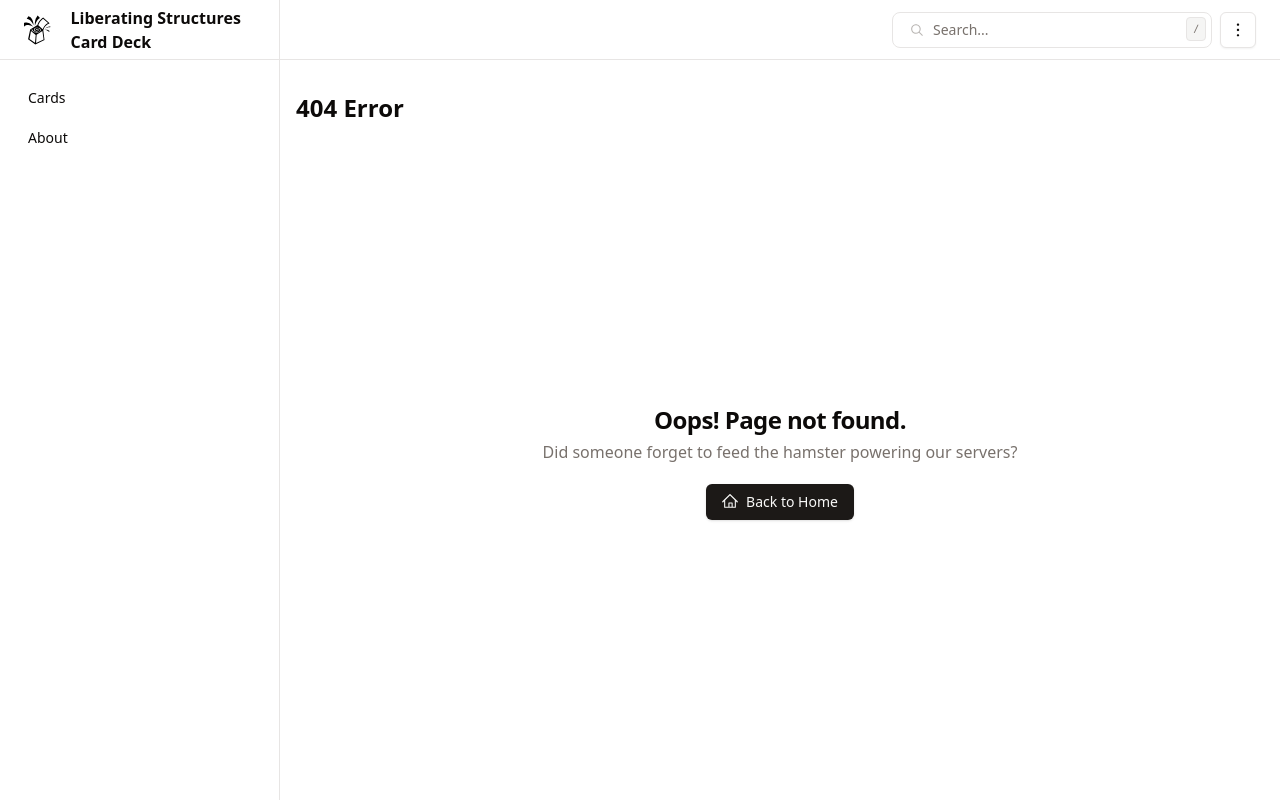
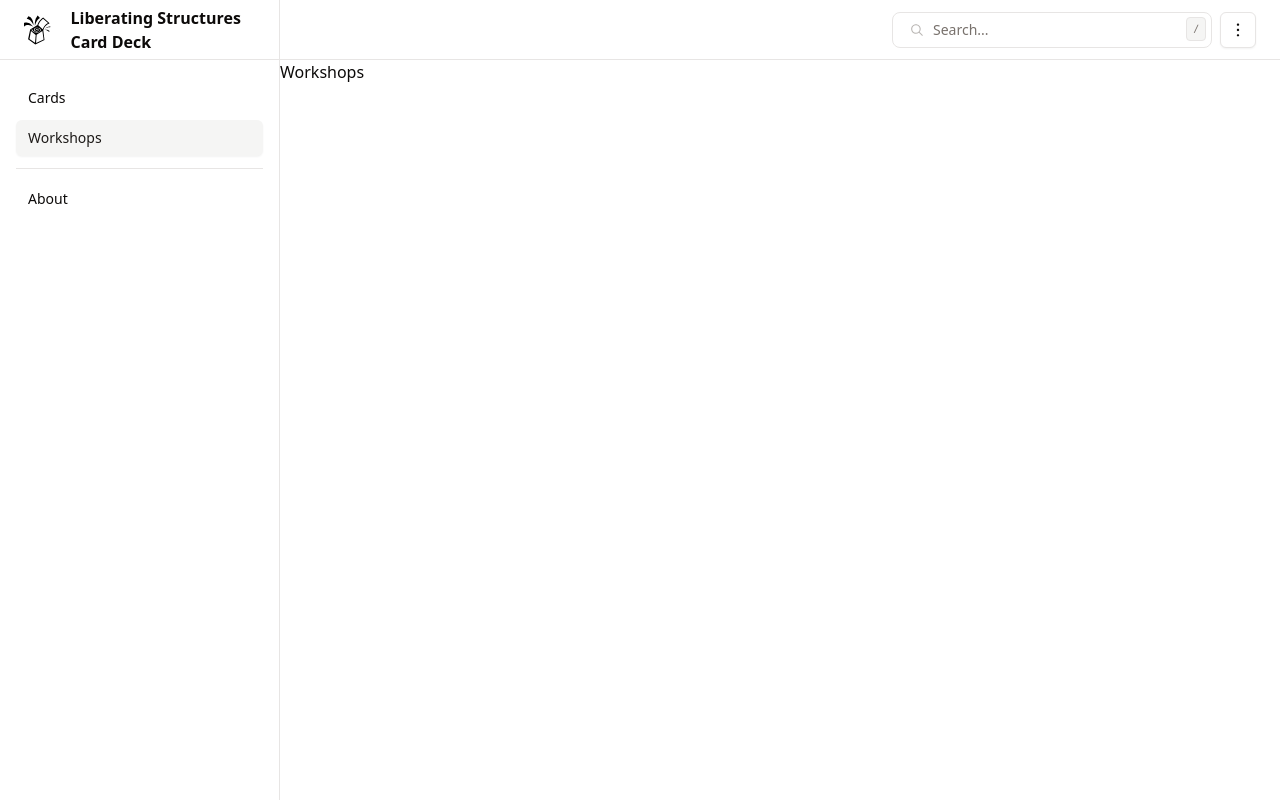
Before and after one commit to vpapadopou/ls-cards-online, a React (Vite) app: page /workshops in a window 1280 px wide. Before the commit this address had no page. Built offline with nearby package versions, Linux system fonts and the light colour scheme.

Commit message:
Add workshops skeleton page

```diff
--- a/src/App.jsx
+++ b/src/App.jsx
@@ -9,6 +9,7 @@ import { useCardStore } from './hooks/use-card-store';
 
 import About from './pages/About';
 import Cards from './pages/Cards';
+import Workshops from './pages/Workshops';
 import NotFound from './pages/NotFound';
 
 import { ThemeProvider } from './providers/theme-provider';
@@ -30,6 +31,7 @@ function App() {
             {/* /Card Drawer */}
             <Routes>
               <Route path="/" element={<Cards />} />
+              <Route path="/workshops" element={<Workshops />} />
               <Route path="/about" element={<About />} />
               <Route path="/*" element={<NotFound />} />
             </Routes>
--- a/src/components/Navigation/Navigation.jsx
+++ b/src/components/Navigation/Navigation.jsx
@@ -4,6 +4,7 @@ import { Link, useLocation } from 'react-router-dom';
 import { HamburgerMenuIcon } from '@radix-ui/react-icons';
 
 import { Button } from '@/components/ui/button';
+import { Separator } from '@/components/ui/separator';
 import { Sheet, SheetContent, SheetTrigger } from '@/components/ui/sheet';
 
 import LsLogoSvg from '@/data/LsLogo';
@@ -46,6 +47,18 @@ function Navigation() {
               <Link to="/">Cards</Link>
             </Button>
             {/* /Cards */}
+            {/* Workshops */}
+            <Button
+              className="text-md justify-start px-3 py-2"
+              variant={location.pathname === '/workshops' ? 'secondary' : 'ghost'}
+              onClick={() => setOpenSheet(false)}
+              data-testid="navigation-page-link"
+              asChild
+            >
+              <Link to="/workshops">Workshops</Link>
+            </Button>
+            {/* /Workshops */}
+            <Separator className="my-2" />
             {/* About */}
             <Button
               className="text-md justify-start px-3 py-2"
--- a/src/components/Navigation/Sidebar.jsx
+++ b/src/components/Navigation/Sidebar.jsx
@@ -2,6 +2,7 @@ import React from 'react';
 import { Link, useLocation } from 'react-router-dom';
 
 import { Button } from '@/components/ui/button';
+import { Separator } from '@/components/ui/separator';
 
 import LsLogoSvg from '@/data/LsLogo';
 
@@ -32,6 +33,17 @@ function Sidebar() {
               <Link to="/">Cards</Link>
             </Button>
             {/* /Cards */}
+            {/* Workshops */}
+            <Button
+              className="justify-start px-3 py-2"
+              variant={location.pathname === '/workshops' ? 'secondary' : 'ghost'}
+              data-testid="navigation-page-link"
+              asChild
+            >
+              <Link to="/workshops">Workshops</Link>
+            </Button>
+            {/* /Workshops */}
+            <Separator className="my-2" />
             {/* About */}
             <Button
               className="justify-start px-3 py-2"
--- /dev/null
+++ b/src/pages/Workshops.jsx
@@ -0,0 +1,9 @@
+import React from 'react';
+
+import { ScrollArea } from '@/components/ui/scroll-area';
+
+function About() {
+  return <ScrollArea className="h-[calc(100vh-60px)]">Workshops</ScrollArea>;
+}
+
+export default About;
```
